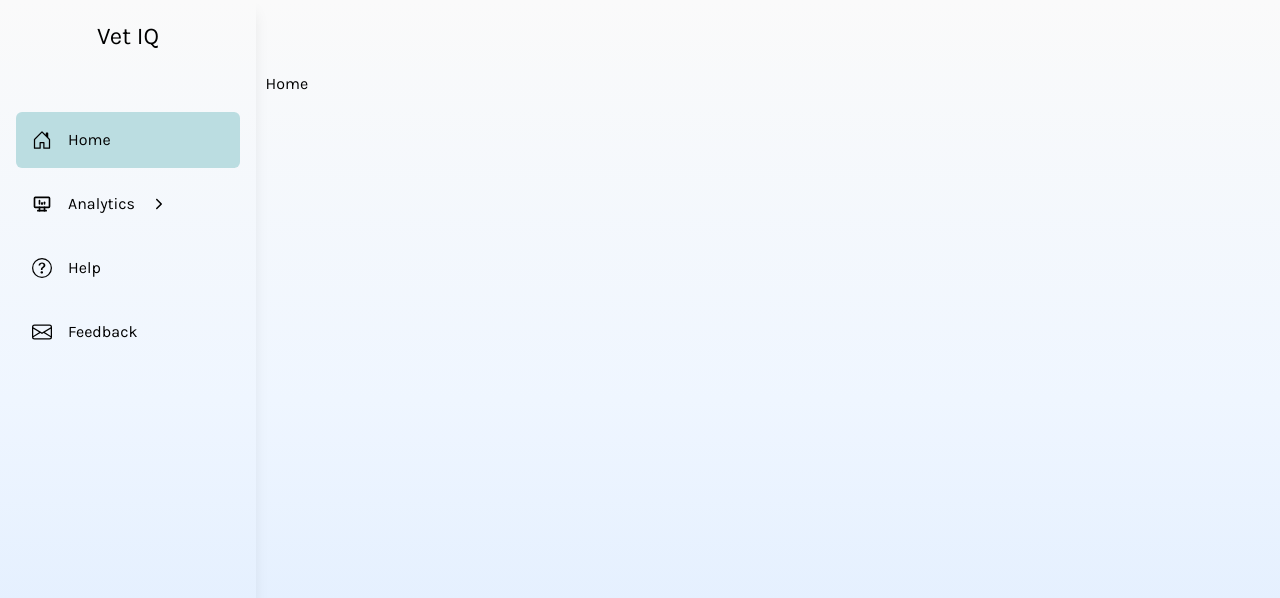
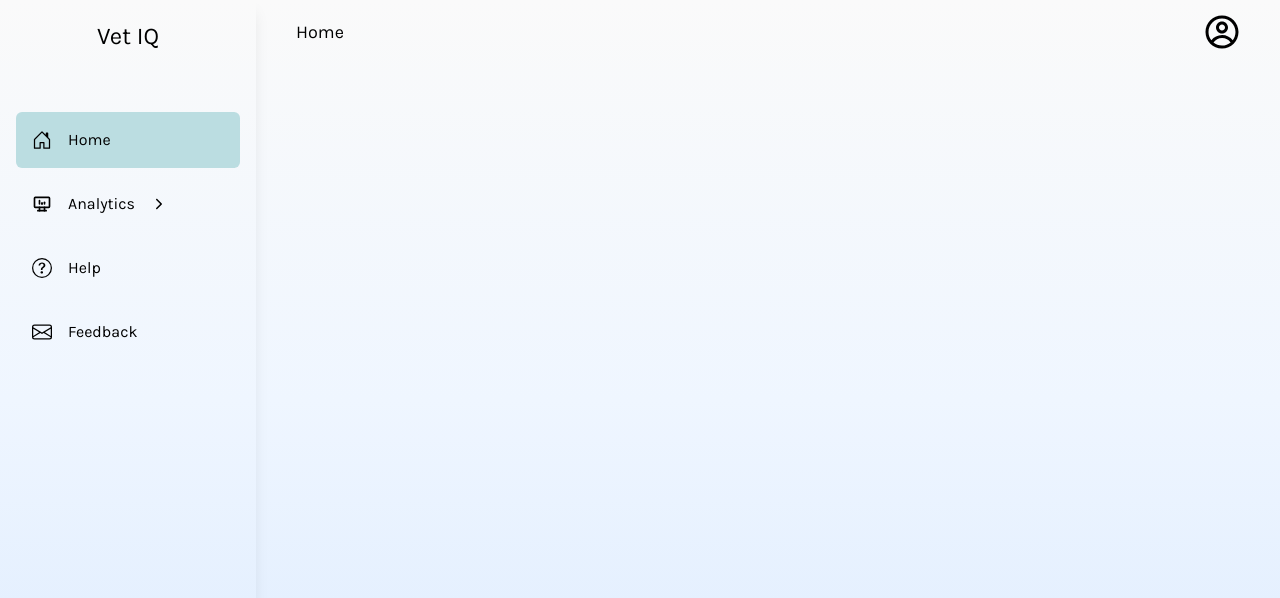
Before and after one commit to shifenghzhang/VetIQ-Web-Application, a Next.js app: page / in a window 1280 px wide. Shown: the top 598 px of the page. Built offline with nearby package versions, Linux system fonts and the light colour scheme.

Commit message:
header added

```diff
--- a/src/app/_components/header.tsx
+++ b/src/app/_components/header.tsx
@@ -1,7 +1,22 @@
+"use client"
+import { CgProfile } from "react-icons/cg";
+import { usePathname } from "next/navigation";
 const Header = () => {
+    const pathname = usePathname();
+    const getTitle = () => {
+        if (pathname === "/") {
+            return "Home";
+        }
+        else {
+            const word = pathname.substring(pathname.lastIndexOf("/") + 1);
+            return word.charAt(0).toUpperCase() + word.slice(1);
+        }
+
+    }
     return(
-        <header className="fixed w-full z-0 px-4 shadow-sm shadow-slate-500/40 pl-[20rem]">
-            <div></div>
+        <header className="fixed top-0 right-0 z-[99997] w-[calc(100%-16rem)] h-16 flex items-center justify-between">
+            <h1 className="ml-10 text-lg">{getTitle()}</h1>
+            <CgProfile className="text-4xl mr-10" />
         </header>
     )
 }
--- a/src/app/layout.tsx
+++ b/src/app/layout.tsx
@@ -24,13 +24,19 @@ export default function RootLayout({
   children: React.ReactNode;
 }) {
   return (
+
     <html lang="en">
+
       <body className={`font-sans ${karla.variable}`}>
         <div className="flex min-h-screen">
-          <Appbar></Appbar>
-          <Header></Header>
-          <PageWrapper>{children}</PageWrapper>
+          <div>
+            <Appbar></Appbar>
+          </div>
 
+          <div className="flex h-full w-full flex-col">
+            <Header />
+            <PageWrapper>{children}</PageWrapper>
+          </div>
         </div>
 
         {/* <TRPCReactProvider>{children}</TRPCReactProvider> */}
--- a/src/app/page.tsx
+++ b/src/app/page.tsx
@@ -4,7 +4,7 @@ export default function Home() {
 
   return (
     <>
-    Home
+
     </>
   )
 }
--- a/tailwind.config.ts
+++ b/tailwind.config.ts
@@ -7,9 +7,6 @@ export default {
     extend: {
       fontFamily: {
         sans: ["var(--font-sans)", ...fontFamily.sans],
-      },
-      backgroundImage: {
-        'gradient-to-br': 'bg-gradient-to-b from-neutral-50 to-sky-100'
       }
     },
   },
```
